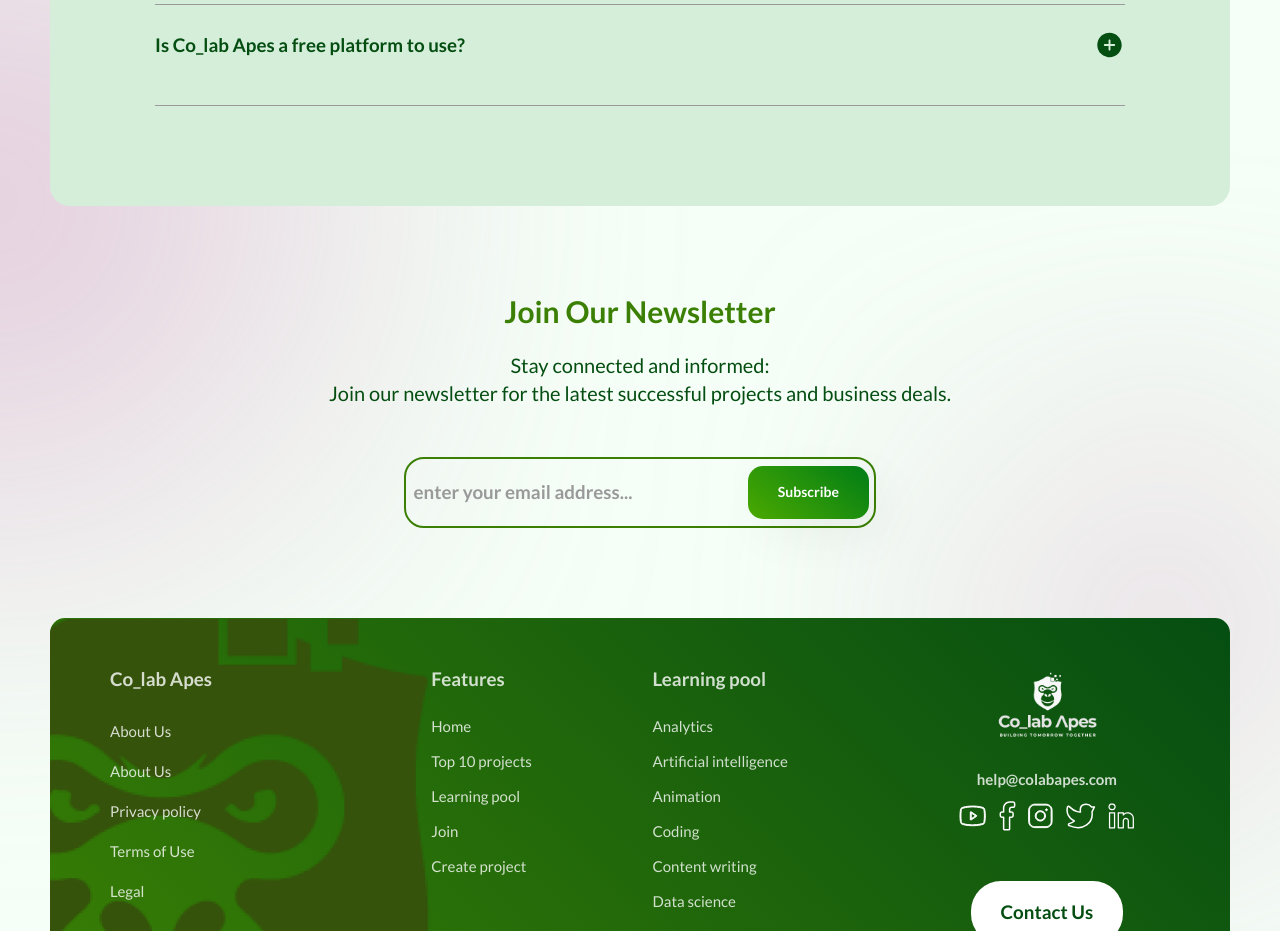
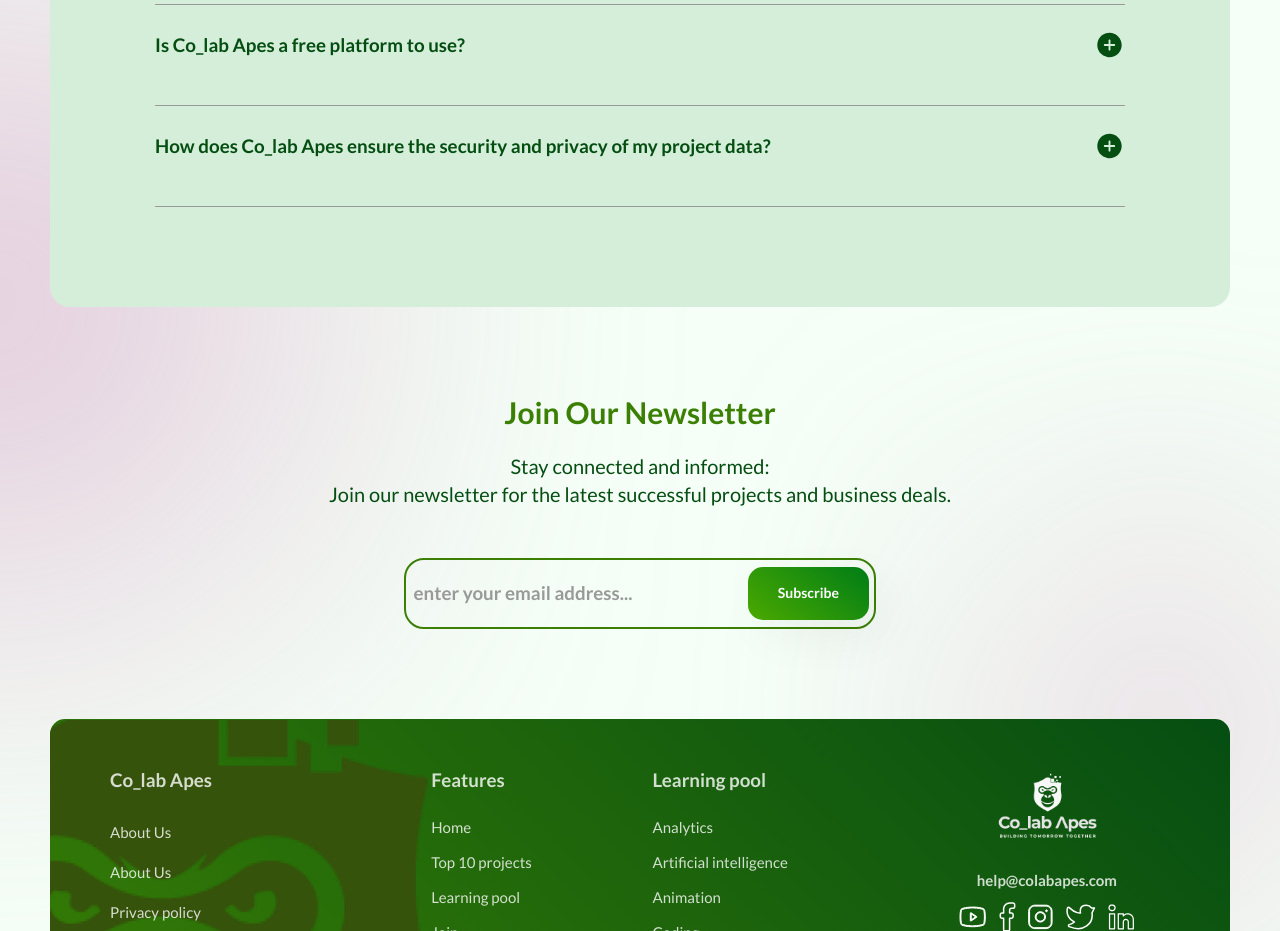
Before and after one commit to Colab-Apes/new_landing_page, a React (Vite) app: page / in a window 1280 px wide. Shown: the part 4740-5671 px from the top of the page. Built offline with nearby package versions, Linux system fonts and the light colour scheme.

Commit message:
done adding faq data

```diff
--- a/src/NewLandingPage/components/Faqs/faqsdata.js
+++ b/src/NewLandingPage/components/Faqs/faqsdata.js
@@ -14,23 +14,96 @@
     content:
       "Yes, Co_lab Apes is a free platform to use. Users can join and create accounts without any subscription fees or charges.",
   },
+  {
+    title:
+      "How does Co_lab Apes ensure the security and privacy of my project data?",
+    content:
+      "Co_lab Apes takes data security and privacy seriously. The platform implements robust security measures to safeguard project data and ensure user privacy.",
+  },
 ];
 
 export const faqscommunity = [
   {
-    title: "Is Co_lab Apes free of charge?",
+    title: "How do I sign up and create an account on Co_lab Apes?",
     content:
       "Colab apes aim to link learning and earning by encouraging people to develop their skills on the job and creating real-life projects that generate revenues, then distributing the profits to all team members. Stating its financial targets and discerning how the business plans to achieve them promptly.",
   },
   {
     title: "How can I invite members, share and communicate with them?",
     content:
-      "Colab apes aim to link learning and earning by encouraging people to develop their skills on the job and creating real-life projects that generate revenues, then distributing the profits to all team members. Stating its financial targets and discerning how the business plans to achieve them promptly.",
+      "To sign up and create an account on Co_lab Apes, simply visit the platform's websiteand follow the registration process. You'll be prompted to provide some basic information to set up your profile and get started.",
   },
   {
-    title: "Does Co_lab Apes have customer support?",
+    title: "Can I invite others to join my projects on Co_lab Apes?",
     content:
-      "Colab apes aim to link learning and earning by encouraging people to develop their skills on the job and creating real-life projects that generate revenues, then distributing the profits to all team members. Stating its financial targets and discerning how the business plans to achieve them promptly.",
+      "Yes, you can invite others to join your projects on Co_lab Apes. Collaboration is at the core of the platform, and users are encouraged to work together on various ventures.",
+  },
+  {
+    title: "What features does Co_lab Apes offer for project collaboration?",
+    content:
+      "Co_lab Apes offers features like project collaboration tools, shared workspaces, progress tracking, and First Principle Thinking methodology to facilitate effective collaboration and innovation.",
+  },
+  {
+    title: "Is there a mobile app available for Co_lab Apes?",
+    content:
+      "Co_lab Apes provides a web-based platform accessible from desktop and mobile devices. There may be a mobile app available for added convenience.",
+  },
+  {
+    title:
+      "How can I track progress and contributions in a project on Co_lab Apes?",
+    content:
+      "You can track progress and contributions in a project on Co_lab Apes through various collaboration tools, project updates, and communication channels within the platform",
+  },
+  {
+    title: "Can I export or download the project data from Co_lab Apes?",
+    content:
+      "Yes, Co_lab Apes may offer the option to export or download project data, but specific features and functionalities may vary based on project settings.",
+  },
+  {
+    title: "Is there a limit to the number of collaborators in a project?",
+    content:
+      "The number of collaborators in a project may vary depending on the project's requirements and settings. Co_lab Apes aims to support collaboration among diverse teams of creators and investors.",
+  },
+  {
+    title:
+      "What happens if there is a conflict between collaborators on Co_lab Apes?",
+    content:
+      " In case of conflicts between collaborators, Co_lab Apes may have guidelines or mechanisms in place to address and resolve such issues to foster a harmonious working environment.",
+  },
+  {
+    title:
+      "Are there any guidelines or best practices for using Co_lab Apes effectively?",
+    content:
+      "Co_lab Apes may provide guidelines and best practices to help users maximize their productivity and collaboration on the platform effectively.",
+  },
+  {
+    title: " Does Colab Ape support version control for projects?",
+    content:
+      "Co_lab Apes may provide guidelines and best practices to help users maximize their productivity and collaboration on the platform effectively.",
+  },
+  {
+    title:
+      " How do I communicate with other collaborators within the platform?",
+    content:
+      "Communication with other collaborators within the platform can be done through various channels, such as chat, messaging, and project forums.",
+  },
+  {
+    title:
+      " Is there a support team available to assist with any issues or questions?",
+    content:
+      "Co_lab Apes may have a dedicated support team available to assist users with any technical issues or questions they may have while using the platform.",
+  },
+  {
+    title:
+      "Can I create private projects or collaborate only with specific individuals?",
+    content:
+      "Yes, Co_lab Apes may allow users to create private projects or collaborate only with specific individuals, ensuring confidentiality and control over project access.",
+  },
+  {
+    title:
+      "Does Colab Ape have any social features to connect with other users or teams?",
+    content:
+      "Co_lab Apes may include social features to connect with other users or teams,encouraging networking and relationship-building within the community of creators and investors",
   },
 ];
 
```
